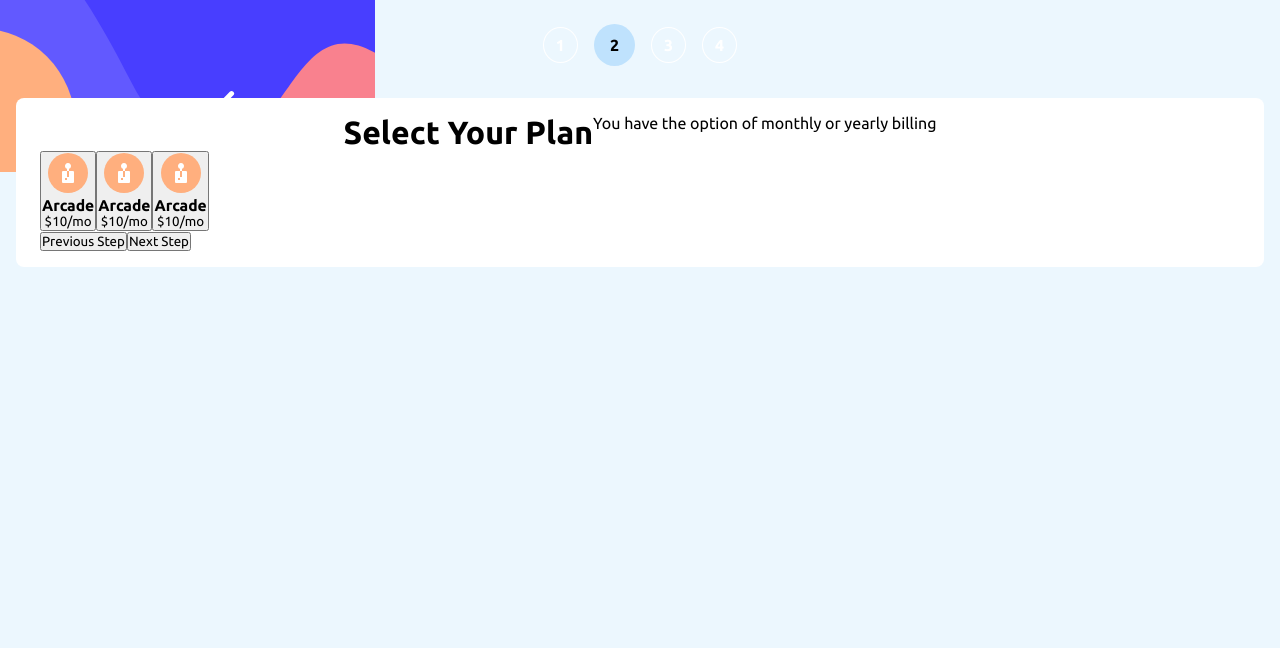
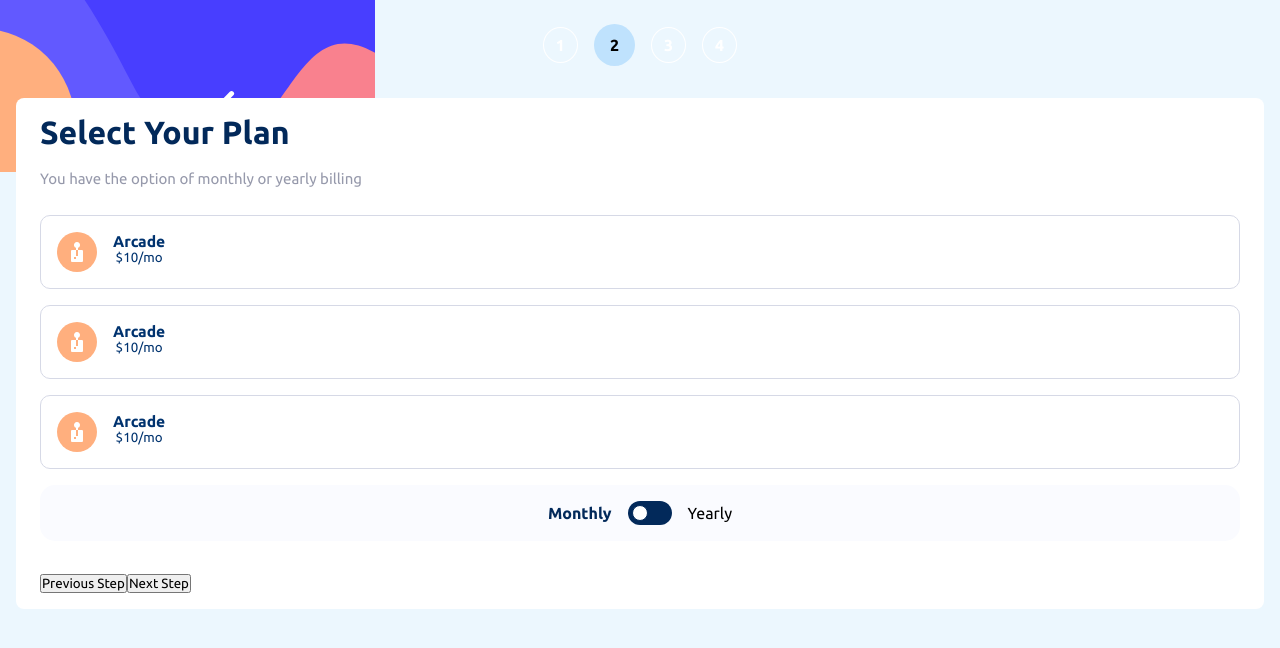
Before and after one commit to AidenNateLuk/multistep-form-react, a React (Vite) app: page / in a window 1280 px wide. Both pictures are taken after a click on the button "Next Step". Shown: the top 648 px of the page. Built offline with nearby package versions, Linux system fonts and the light colour scheme.

Commit message:
added the toggle button for the frequency

```diff
--- a/src/components/multi-step-form/components/step-two/index.jsx
+++ b/src/components/multi-step-form/components/step-two/index.jsx
@@ -42,6 +42,25 @@ export default function StepTwo({
             </button>
           );
         })}
+
+        <div className="monthly-yearly">
+          <div className={paymentFrequency === "Monthly" ? "monthly" : ""}>
+            Monthly
+          </div>
+          <div
+            className={
+              paymentFrequency === "Monthly"
+                ? "toggle monthly"
+                : "toggle yearly"
+            }
+            onClick={togglePaymentFrequency}
+          >
+            <div></div>
+          </div>
+          <div className={paymentFrequency === "Yearly" ? "yearly" : ""}>
+            Yearly
+          </div>
+        </div>
       </div>
     </>
   );
--- a/src/components/multi-step-form/components/step-two/styles.css
+++ b/src/components/multi-step-form/components/step-two/styles.css
@@ -1,6 +1,8 @@
-.card-title {
+.title {
   margin-bottom: 1.5rem;
-  width: 80%;
+  width: 100%;
+  display: flex;
+  flex-direction: column;
   h1 {
     color: hsl(213, 96%, 18%);
     margin-bottom: 1rem;
@@ -11,7 +13,7 @@
     line-height: 1.5rem;
   }
 }
-.card-content {
+.content {
   display: flex;
   flex-direction: column;
   gap: 1rem;
@@ -38,23 +40,40 @@
     border-color: hsl(243, 100%, 62%);
   }
   .monthly-yearly {
-    background-color: hsl(229, 24%, 87%);
     display: flex;
-    justify-content: space-around;
-    border-radius: 10px;
+    flex-direction: row;
+    gap: 1rem;
+    align-items: center;
+    justify-content: center;
+    background-color: hsl(231, 100%, 99%);
     padding: 1rem;
-    button {
-      background: transparent;
-      border: none;
-      font-size: 16px;
-      cursor: pointer;
+    border-radius: 15px;
+    .toggle {
+      background-color: hsl(213, 96%, 18%);
+      width: 2.25rem;
+      border-radius: 15px;
+      align-items: center;
+      padding: 0.25rem;
+      div {
+        background-color: white;
+        height: 0.9rem;
+        width: 0.9rem;
+        border-radius: 50%;
+        border: hsl(213, 96%, 18%) 1px solid;
+      }
     }
-    button:hover {
+    .toggle.yearly {
+      div {
+        transform: translateX(110%);
+      }
+    }
+    .monthly {
       color: hsl(213, 96%, 18%);
+      font-weight: 700;
     }
-    button:active {
-      color: hsl(213, 98%, 22%);
-      background-color: hsla(0, 0%, 100%, 0.138);
+    .yearly {
+      color: hsl(213, 96%, 18%);
+      font-weight: 700;
     }
   }
 }
```
